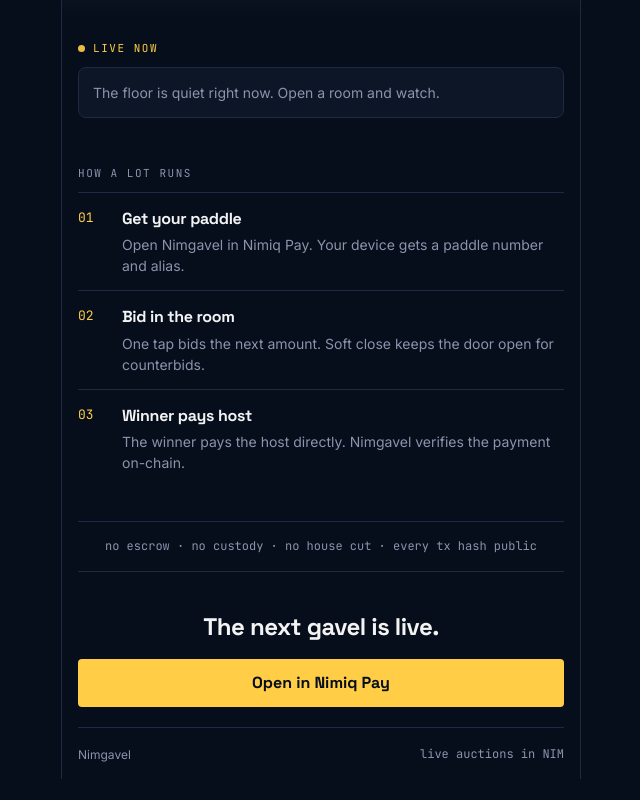
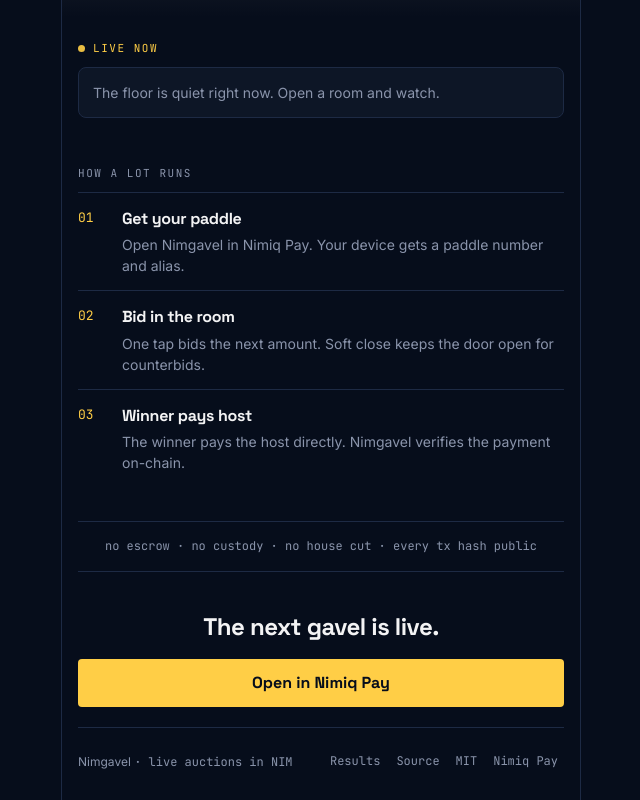
Before and after one commit to mystiquemide/nimgavel, a website built with Vite: page index.html in a window 1280 px wide. Shown: the part 547-1347 px from the top of the page, without its empty margins (319-959 px from the left). Before the commit the page ends 1326 px from the top, so only its background shows below. Built offline with nearby package versions, Linux system fonts and the light colour scheme; grey boxes are pictures that could not be loaded; files whose address does not match are found by name.

Commit message:
Add trust footer links and drop scripts pointing at untracked files

```diff
--- a/styles.css
+++ b/styles.css
@@ -298,11 +298,17 @@ button { font-family: inherit; }
 .landing-final h2 { font-family: var(--font-display); font-weight: 700; font-size: 24px; letter-spacing: -0.5px; margin: 0 0 14px; }
 
 .landing-footer {
-  margin-top: auto; padding: 18px 0 16px;
+  margin-top: auto; padding: 12px 0 16px;
   color: var(--text-dim); font-size: 12px;
-  display: flex; justify-content: space-between; gap: 8px;
+  display: flex; flex-wrap: wrap; align-items: center; justify-content: space-between; gap: 4px 12px;
   border-top: 1px solid var(--border);
 }
+.footer-links { display: flex; flex-wrap: wrap; gap: 0 4px; }
+.footer-links a {
+  display: inline-flex; align-items: center; min-height: 44px; padding: 0 6px;
+  font-family: var(--font-mono); font-size: 12px; color: var(--text-dim);
+}
+.footer-links a:hover, .footer-links a:focus-visible { color: var(--text); }
 
 /* Section labels (shared) */
 .section-label {
--- a/views/landing.js
+++ b/views/landing.js
@@ -84,8 +84,13 @@ export function renderLanding(container, { navigate }) {
       </main>
 
       <footer class="landing-footer">
-        <span>Nimgavel</span>
-        <span class="mono">live auctions in NIM</span>
+        <span>Nimgavel <span class="mono">· live auctions in NIM</span></span>
+        <nav class="footer-links" aria-label="Trust">
+          <a href="/results">Results</a>
+          <a href="https://github.com/mystiquemide/nimgavel" target="_blank" rel="noopener">Source</a>
+          <a href="https://github.com/mystiquemide/nimgavel/blob/main/LICENSE" target="_blank" rel="noopener">MIT</a>
+          <a href="https://nimiq.com/pay/" target="_blank" rel="noopener">Nimiq Pay</a>
+        </nav>
       </footer>
     </div>
   `;
```
Also changed, not shown: package.json (+5 -2 lines).
